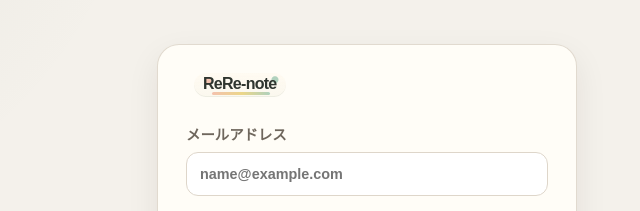
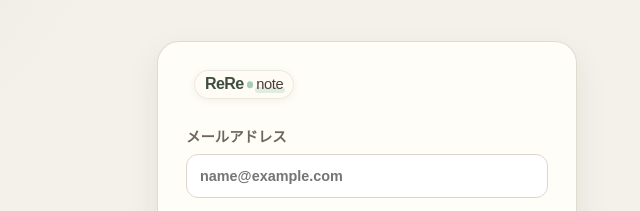
Before and after one commit to cwg92v5wnh-eng/ReRe-note, a website: page LectureNote.html in a window 1280 px wide. Shown: the part 186-397 px from the top of the page, 273-913 px from the left. Drawn offline with Linux system fonts and the light colour scheme; no server answers.

Commit message:
Polish ReRe-note wordmark

```diff
--- a/LectureNote.html
+++ b/LectureNote.html
@@ -10,7 +10,7 @@
     <section class="auth-screen" aria-label="ログイン">
       <form id="authForm" class="auth-card">
         <div class="brand auth-brand">
-          <span class="brand-name">ReRe-note</span>
+          <span class="brand-name" aria-label="ReRe-note"><span class="brand-name-main" aria-hidden="true">ReRe</span><span class="brand-name-separator" aria-hidden="true">-</span><span class="brand-name-note" aria-hidden="true">note</span></span>
         </div>
         <label class="auth-field">
           <span>メールアドレス</span>
@@ -28,7 +28,7 @@
     <div class="app-shell notebooks-shell">
       <aside class="app-rail">
         <a class="brand home-link" href="./LectureNote.html" aria-label="ホームへ戻る">
-          <span class="brand-name">ReRe-note</span>
+          <span class="brand-name" aria-label="ReRe-note"><span class="brand-name-main" aria-hidden="true">ReRe</span><span class="brand-name-separator" aria-hidden="true">-</span><span class="brand-name-note" aria-hidden="true">note</span></span>
         </a>
 
         <nav class="rail-nav" aria-label="ナビゲーション">
--- a/styles.css
+++ b/styles.css
@@ -519,34 +519,59 @@ html[data-page="notebooks"] .notebooks-shell::after {
 }
 
 .brand-name {
+  --brand-mint: #7fb79e;
   position: relative;
   display: inline-flex;
-  align-items: center;
+  align-items: baseline;
   width: fit-content;
-  padding: 3px 9px 5px;
+  min-height: 28px;
+  padding: 5px 10px 6px;
+  border: 1px solid rgba(80, 95, 70, 0.12);
   border-radius: 999px;
-  background:
-    radial-gradient(circle at 15% 35%, rgba(242, 182, 160, 0.78) 0 3px, transparent 4px),
-    radial-gradient(circle at 88% 28%, rgba(159, 201, 179, 0.82) 0 3px, transparent 4px),
-    linear-gradient(180deg, rgba(255, 250, 240, 0.82), rgba(244, 240, 223, 0.38));
-  color: #2f352f;
+  background: rgba(255, 252, 245, 0.9);
+  color: #3f4f3f;
+  line-height: 1;
+  letter-spacing: -0.035em;
+  box-shadow: 0 2px 8px rgba(60, 45, 25, 0.06);
+}
+
+.brand-name-main {
   font-size: 1rem;
-  font-weight: 850;
-  letter-spacing: -0.045em;
-  line-height: 1;
-  box-shadow: inset 0 -1px 0 rgba(66, 90, 74, 0.08);
-}
-
-.brand-name::after {
+  font-weight: 700;
+}
+
+.brand-name-separator {
+  display: inline-flex;
+  width: 0.42em;
+  height: 0.42em;
+  align-self: center;
+  margin: 0 0.18em;
+  overflow: hidden;
+  border-radius: 999px;
+  background: rgba(127, 183, 158, 0.68);
+  color: transparent;
+  transform: translateY(0.02em);
+}
+
+.brand-name-note {
+  position: relative;
+  z-index: 0;
+  color: #4a3f35;
+  font-size: 0.92rem;
+  font-weight: 500;
+  letter-spacing: -0.025em;
+}
+
+.brand-name-note::after {
   content: "";
   position: absolute;
-  left: 18px;
-  right: 16px;
-  bottom: 2px;
-  height: 3px;
+  z-index: -1;
+  left: -0.08em;
+  right: -0.1em;
+  bottom: -0.1em;
+  height: 0.42em;
   border-radius: 999px;
-  background: linear-gradient(90deg, #f2b6a0, #e8cf73 52%, #9fc9b3);
-  opacity: 0.82;
+  background: rgba(127, 183, 158, 0.24);
 }
 
 .rail-nav {
```
Also changed, not shown: notes.html (+2 -2 lines).
